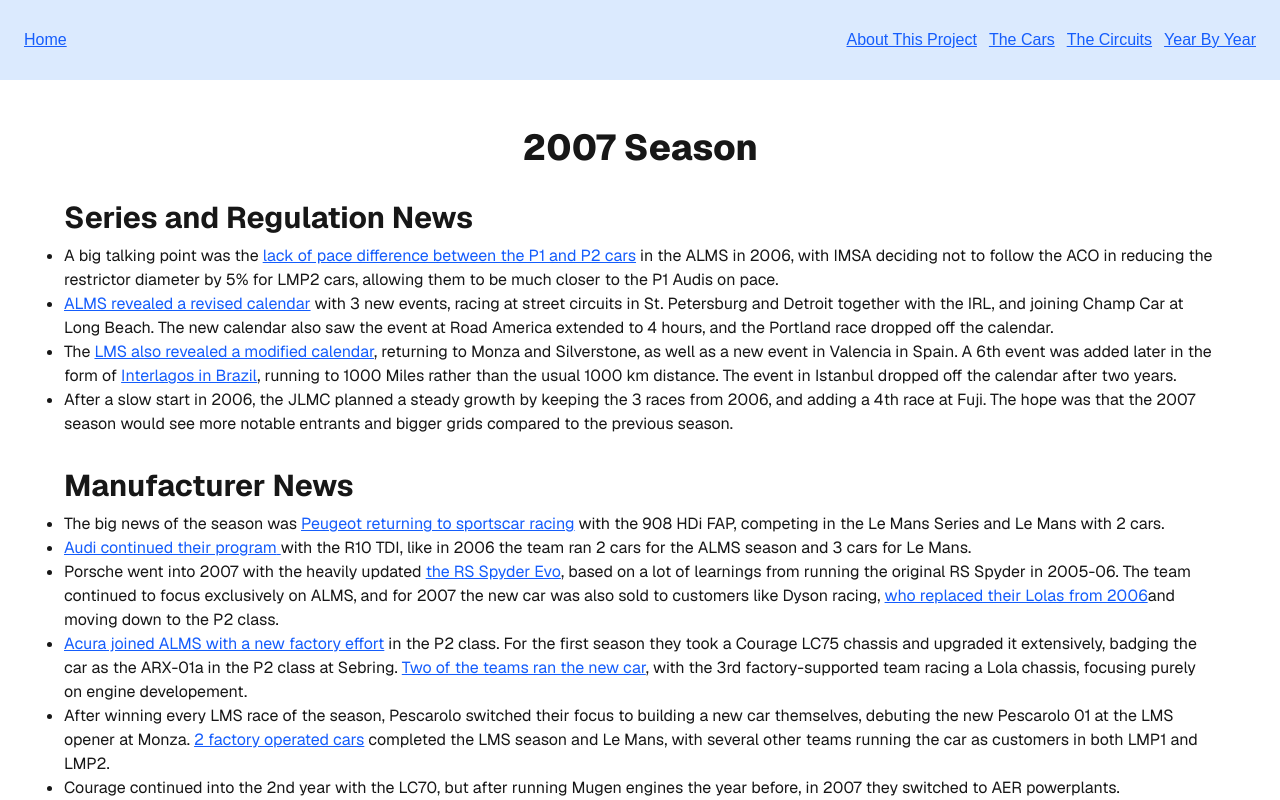
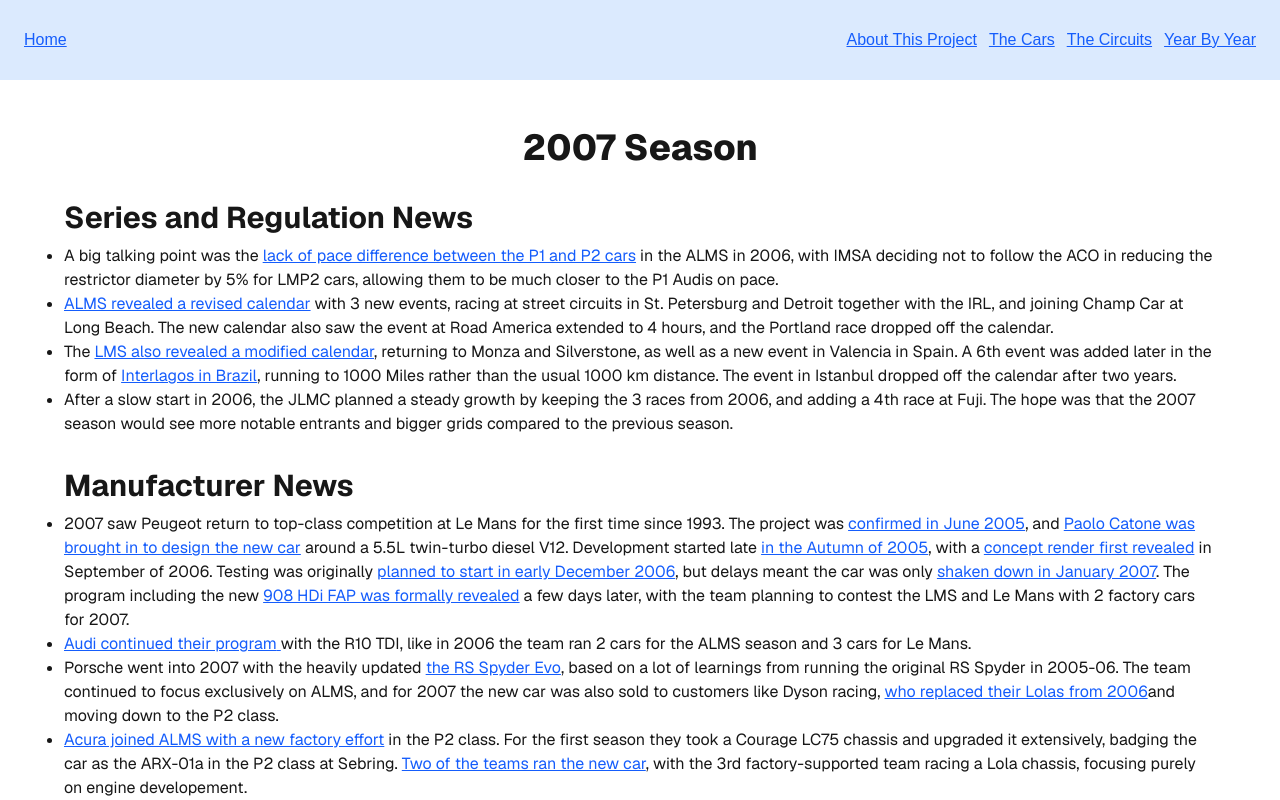
Before and after one commit to RasmusKodehode/sportscar-encyclopedia, a Next.js app: page /year-by-year/2007 in a window 1280 px wide. Shown: the top 800 px of the page. Built offline with nearby package versions, Linux system fonts and the light colour scheme.

Commit message:
Peugeot detailed intro

```diff
--- a/app/year-by-year/2007/page.tsx
+++ b/app/year-by-year/2007/page.tsx
@@ -68,20 +68,71 @@
           <h2>Manufacturer News</h2>
           <ul>
             <li>
-              The big news of the season was{" "}
+              2007 saw Peugeot return to top-class competition at Le Mans for
+              the first time since 1993. The project was{" "}
+              <a
+                href="http://archive.dailysportscar.com/subscribers/news/lemans/2005lemans/lemans685.htm"
+                target="_blank"
+                rel="noopener noreferrer"
+              >
+                confirmed in June 2005
+              </a>
+              , and{" "}
+              <a
+                href="https://archive.dailysportscar.com/subscribers/news/lemans/2006lemans/lemans796.htm"
+                target="_blank"
+                rel="noopener noreferrer"
+              >
+                Paolo Catone was brought in to design the new car
+              </a>{" "}
+              around a 5.5L twin-turbo diesel V12. Development started late{" "}
+              <a
+                href="https://archive.dailysportscar.com/subscribers/news/lemans/2005lemans/lemans731.htm"
+                target="_blank"
+                rel="noopener noreferrer"
+              >
+                in the Autumn of 2005
+              </a>
+              , with a{" "}
+              <a
+                href="https://archive.dailysportscar.com/subscribers/news/lemans/2006lemans/lemans893.htm"
+                target="_blank"
+                rel="noopener noreferrer"
+              >
+                concept render first revealed
+              </a>{" "}
+              in September of 2006. Testing was originally{" "}
+              <a
+                href="https://archive.dailysportscar.com/subscribers/news/lemans/2006lemans/lemans895.htm"
+                target="_blank"
+                rel="noopener noreferrer"
+              >
+                planned to start in early December 2006
+              </a>
+              , but delays meant the car was only{" "}
+              <a
+                href="https://archive2.dailysportscar.com/viewArticle.cfm@articleUID=65B24BA1-1143-FDC9-359F20065FCE107A.html"
+                target="_blank"
+                rel="noopener noreferrer"
+              >
+                shaken down in January 2007
+              </a>
+              . The program including the new{" "}
               <a
                 href="http://archive2.dailysportscar.com/viewArticle.cfm@articleUID=65C017EB-1143-FDC9-356A552AFD502693.html"
                 target="_blank"
+                rel="noopener noreferrer"
               >
-                Peugeot returning to sportscar racing
+                908 HDi FAP was formally revealed
               </a>{" "}
-              with the 908 HDi FAP, competing in the Le Mans Series and Le Mans
-              with 2 cars.
+              a few days later, with the team planning to contest the LMS and Le
+              Mans with 2 factory cars for 2007.
             </li>
             <li>
               <a
                 href="http://archive2.dailysportscar.com/viewArticle.cfm@articleUID=5B764705-1143-FDC9-3561936C19731BD0.html"
                 target="_blank"
+                rel="noopener noreferrer"
               >
                 Audi continued their program{" "}
               </a>
@@ -93,6 +144,7 @@
               <a
                 href="http://archive.dailysportscar.com/subscribers/news/alms/2006alms/alms856.htm"
                 target="_blank"
+                rel="noopener noreferrer"
               >
                 the RS Spyder Evo
               </a>
@@ -102,6 +154,7 @@
               <a
                 href="http://archive.dailysportscar.com/subscribers/news/alms/2006alms/alms896.htm"
                 target="_blank"
+                rel="noopener noreferrer"
               >
                 who replaced their Lolas from 2006
               </a>
@@ -111,6 +164,7 @@
               <a
                 href="http://archive.dailysportscar.com/subscribers/news/alms/2006alms/alms803.htm"
                 target="_blank"
+                rel="noopener noreferrer"
               >
                 Acura joined ALMS with a new factory effort
               </a>{" "}
@@ -120,6 +174,7 @@
               <a
                 href="http://archive.dailysportscar.com/subscribers/news/alms/2006alms/alms828.htm"
                 target="_blank"
+                rel="noopener noreferrer"
               >
                 Two of the teams ran the new car
               </a>
@@ -133,6 +188,7 @@
               <a
                 href="http://archive2.dailysportscar.com/viewArticle.cfm@articleUID=65DFB5DA-1143-FDC9-35482CF7F89CE211.html"
                 target="_blank"
+                rel="noopener noreferrer"
               >
                 2 factory operated cars
               </a>{" "}
@@ -151,6 +207,7 @@
               <a
                 href="http://archive.dailysportscar.com/subscribers/news/lemans/2006lemans/lemans928.htm"
                 target="_blank"
+                rel="noopener noreferrer"
               >
                 customer teams operating the new car
               </a>
```
